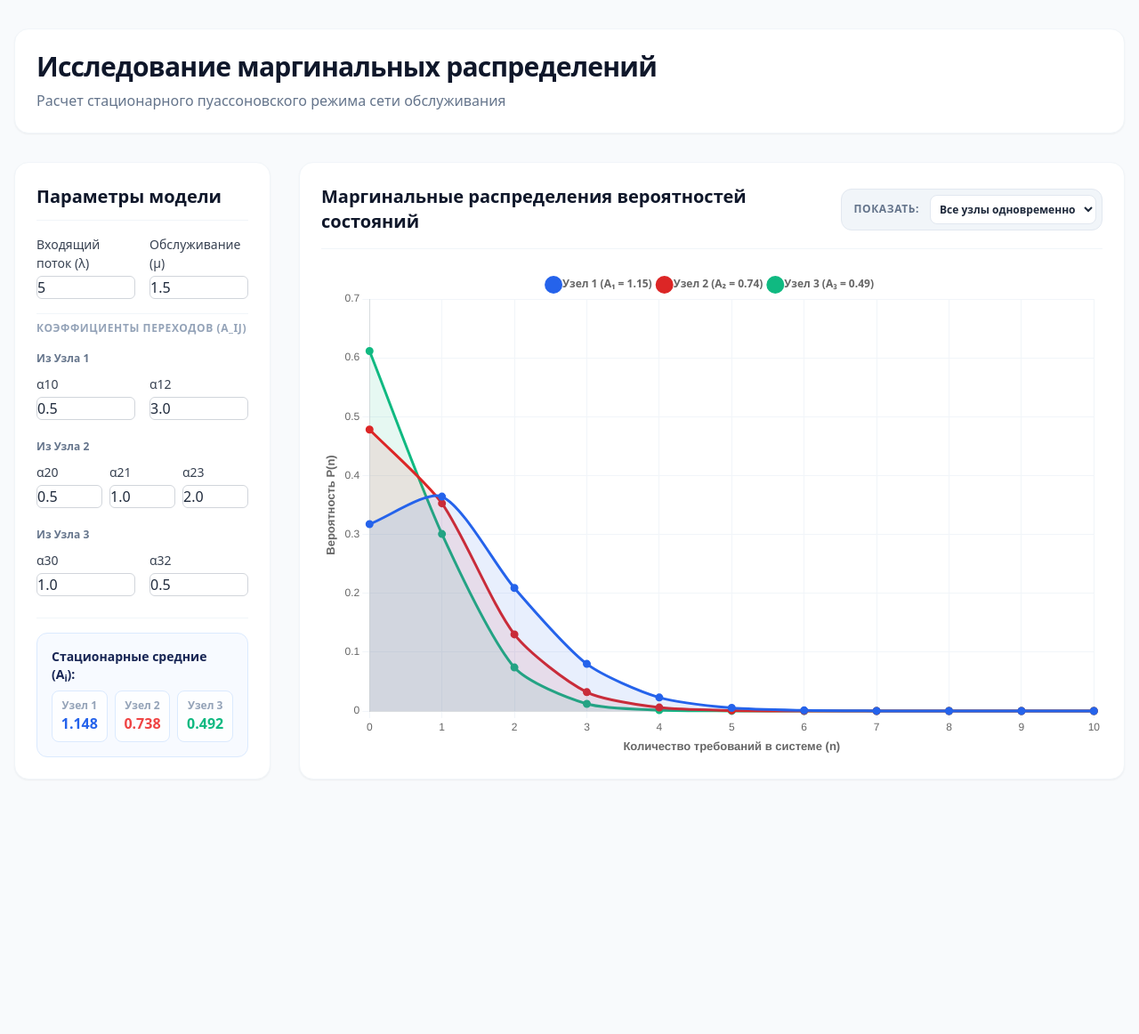
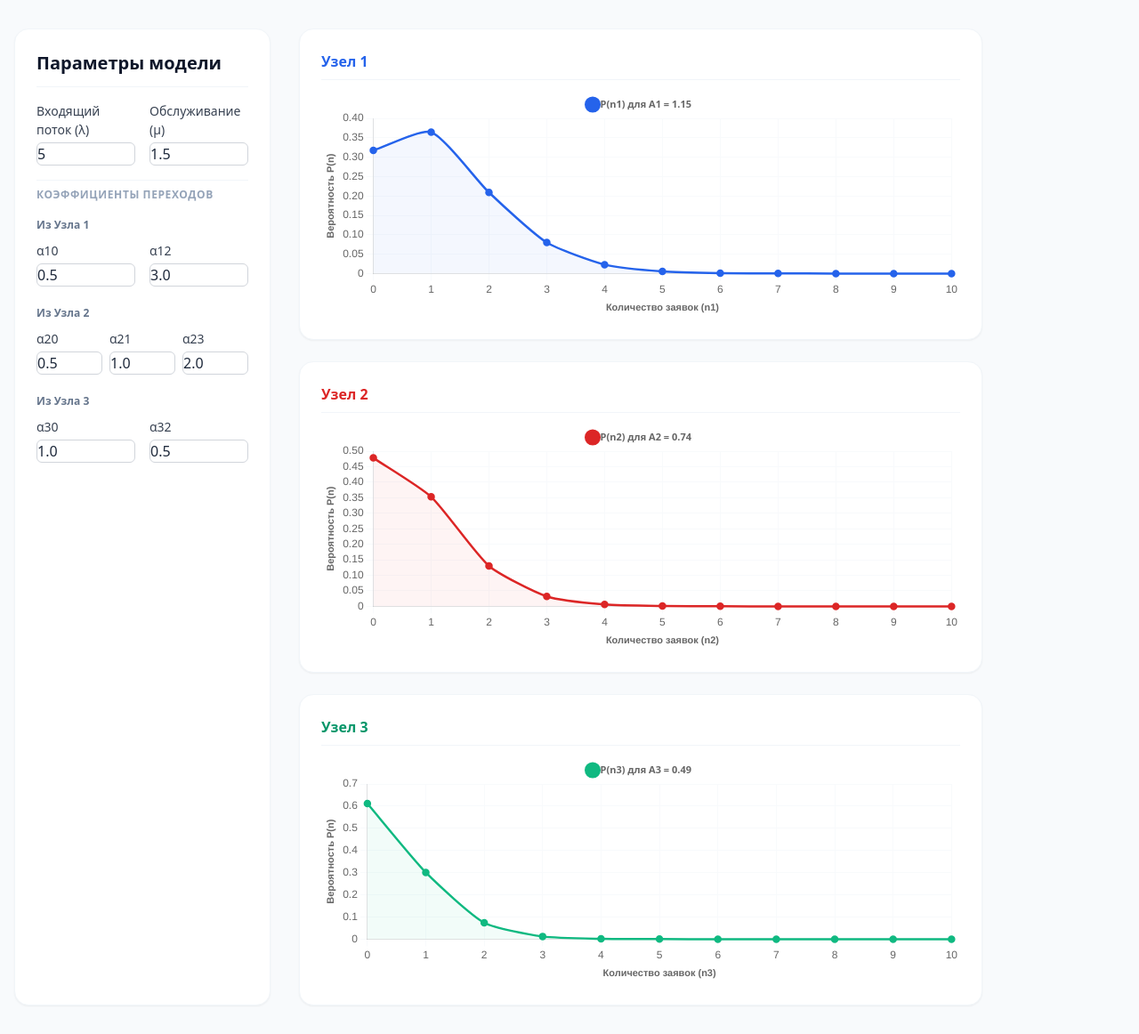
Before and after one commit to UWU-Sharky/Curse_work, a Flask app: page / in a window 1280 px wide. Shown: the whole page at 89% size. Before the commit the page ends 851 px from the top, so only its background shows below. Run offline with Flask 3, Linux system fonts and the light colour scheme; some libraries are stand-ins or nearby versions.

Commit message:
Изменение графика на 3

```diff
--- a/app.py
+++ b/app.py
@@ -54,9 +54,16 @@ def calculate():
     except Exception as e:
         return jsonify({"error": f"Внутренняя ошибка сервера: {str(e)}"}), 400
 
-    max_A = max(A)
-    max_n = max(int(max_A * 6), 10)# Увеличиваем диапазон для отображения распределения
+    percentile_limit = 0.999
 
+    # 2. Находим минимальное n для каждого узла, при котором CDF >= 0.999
+    n_limits = [int(poisson.ppf(percentile_limit, mean_val)) for mean_val in A]
+
+    # 3. Берем максимум среди трех узлов, чтобы у графиков была синхронная и красивая ось X.
+    # Задаем также минимальный порог (например, 10), чтобы при околонулевой нагрузке график не сжимался до 1-2 точек.
+    max_n = max(max(n_limits), 10)
+
+    # 4. Формируем массив целых чисел для оси X
     n_values = np.arange(0, max_n + 1)
 
     p1 = poisson.pmf(n_values, A[0]).tolist()
--- a/static/script.js
+++ b/static/script.js
@@ -1,65 +1,14 @@
 /**
- * Клиентский скрипт: СТРОГО ОТРИСОВКА И УПРАВЛЕНИЕ ОТОБРАЖЕНИЕМ.
+ * Клиентский скрипт: СТРОГО ОТРИСОВКА ТРЕХ ОТДЕЛЬНЫХ ГРАФИКОВ.
  * Вся математическая и вероятностная логика вычислений полностью изолирована в app.py.
  */
 
-let distributionChart = null;
+// Переменные для хранения трех отдельных экземпляров Chart.js
+let chart1 = null;
+let chart2 = null;
+let chart3 = null;
+
 let debounceTimer = null;
-
-// Кэш для хранения результатов последнего успешного ответа от Flask
-let cachedResult = null;
-
-// Конфигурация цветов для нормального (активного) и полупрозрачного состояния
-const chartColors = {
-    node1: {
-        active: {
-            border: '#2563eb', // Насыщенный синий
-            bg: 'rgba(37, 99, 235, 0.1)',
-            pointBg: '#2563eb',
-            pointBorder: '#2563eb',
-            width: 3
-        },
-        faded: {
-            border: 'rgba(37, 99, 235, 0.15)', // Полупрозрачный синий
-            bg: 'rgba(37, 99, 235, 0.01)',
-            pointBg: 'rgba(37, 99, 235, 0.15)',
-            pointBorder: 'rgba(37, 99, 235, 0.15)',
-            width: 1.5
-        }
-    },
-    node2: {
-        active: {
-            border: '#dc2626', // Насыщенный красный
-            bg: 'rgba(220, 38, 38, 0.1)',
-            pointBg: '#dc2626',
-            pointBorder: '#dc2626',
-            width: 3
-        },
-        faded: {
-                border: 'rgba(220, 38, 38, 0.15)', // Полупрозрачный красный
-                bg: 'rgba(220, 38, 38, 0.01)',
-                pointBg: 'rgba(220, 38, 38, 0.15)',
-                pointBorder: 'rgba(220, 38, 38, 0.15)',
-                width: 1.5
-        }
-    },
-    node3: {
-        active: {
-            border: '#10b981', // Насыщенный зеленый
-            bg: 'rgba(16, 185, 129, 0.1)',
-            pointBg: '#10b981',
-            pointBorder: '#10b981',
-            width: 3
-        },
-        faded: {
-            border: 'rgba(16, 185, 129, 0.15)', // Полупрозрачный зеленый
-            bg: 'rgba(16, 185, 129, 0.01)',
-            pointBg: 'rgba(16, 185, 129, 0.15)',
-            pointBorder: 'rgba(16, 185, 129, 0.15)',
-            width: 1.5
-        }
-    }
-};
 
 /**
  * Извлекает числовые значения из полей HTML-формы ввода параметров.
@@ -93,7 +42,7 @@ async function sendRequestToFlask() {
         const result = await response.json();
 
         if (!response.ok) {
-            // Если сервер вернул ошибку стабильности системы
+            // Отрисовка сообщения об ошибке валидации со стороны сервера Flask
             if (resultsContainer) {
                 resultsContainer.className = "p-4 bg-rose-50 border border-rose-100 rounded-xl space-y-2 text-sm text-rose-900";
                 resultsContainer.innerHTML = `
@@ -103,9 +52,6 @@ async function sendRequestToFlask() {
             }
             return;
         }
-
-        // Сохраняем успешный ответ в кэш для быстрой фильтрации на клиенте
-        cachedResult = result;
 
         // Восстанавливаем стандартный дизайн карточки результатов
         if (resultsContainer) {
@@ -131,8 +77,8 @@ async function sendRequestToFlask() {
             `;
         }
 
-        // Отрисовываем график с применением текущего выбранного фильтра
-        applyDisplayFilterAndDraw();
+        // Отрисовываем три отдельных графика с динамическими осями и метками
+        drawCharts(result.labels, result.p1, result.p2, result.p3, result.A);
 
     } catch (error) {
         if (resultsContainer) {
@@ -146,168 +92,123 @@ async function sendRequestToFlask() {
 }
 
 /**
- * Управляет стилями прозрачности и толщины линий графиков в зависимости от значения селектора.
- * Все изменения стилей применяются мгновенно без обращений к бэкенду.
+ * Инициализирует или плавно обновляет три независимых объекта Chart.js.
+ * Принимает готовые массивы координат и динамические метки оси X напрямую от Python.
  */
-function applyDisplayFilterAndDraw() {
-    if (!cachedResult) return;
+function drawCharts(labels, p1, p2, p3, A) {
 
-    const filterElement = document.getElementById('graphFilter');
-    const filterValue = filterElement ? filterElement.value : 'all';
-    const { labels, p1, p2, p3, A } = cachedResult;
-
-    // Сначала отрисовываем/обновляем холст новыми значениями
-    drawChart(labels, p1, p2, p3, A);
-
-    if (distributionChart) {
-        // Определяем, какие узлы должны оставаться яркими (активными)
-        const node1Active = (filterValue === 'all' || filterValue === 'node1');
-        const node2Active = (filterValue === 'all' || filterValue === 'node2');
-        const node3Active = (filterValue === 'all' || filterValue === 'node3');
-
-        // Применяем цветовую конфигурацию в зависимости от состояния фокуса
-        const style1 = node1Active ? chartColors.node1.active : chartColors.node1.faded;
-        const style2 = node2Active ? chartColors.node2.active : chartColors.node2.faded;
-        const style3 = node3Active ? chartColors.node3.active : chartColors.node3.faded;
-
-        let order1 = 1;
-        let order2 = 1;
-        let order3 = 1;
-
-        if (filterValue === 'node1') {
-            order1 = 0; // На самый передний план
-            order2 = 1;
-            order3 = 2;
-        } else if (filterValue === 'node2') {
-            order1 = 1;
-            order2 = 0; // На самый передний план
-            order3 = 2;
-        } else if (filterValue === 'node3') {
-            order1 = 1;
-            order2 = 2;
-            order3 = 0; // На самый передний план
+    // --- ГРАФИК 1: УЗЕЛ 1 (Синий) ---
+    if (chart1) {
+        chart1.data.labels = labels;
+        chart1.data.datasets[0].data = p1;
+        chart1.data.datasets[0].label = `P(n1) для A1 = ${A[0].toFixed(2)}`;
+        chart1.update('none'); // Обновление без дерганой анимации при вводе
+    } else {
+        const ctx1 = document.getElementById('chartNode1').getContext('2d');
+        chart1 = new Chart(ctx1, {
+            type: 'line',
+            data: {
+                labels: labels,
+                datasets: [{
+                    label: `P(n1) для A1 = ${A[0].toFixed(2)}`,
+                    data: p1,
+                    borderColor: '#2563eb',
+                    backgroundColor: 'rgba(37, 99, 235, 0.05)',
+                    borderWidth: 2.5,
+                    pointBackgroundColor: '#2563eb',
+                    pointHoverRadius: 5,
+                    tension: 0.2,
+                    fill: true
+                }]
+            },
+            options: getChartOptions('Количество заявок (n1)')
+        });
     }
 
-        // Обновляем Dataset 0 (Узел 1)
-        distributionChart.data.datasets[0].borderColor = style1.border;
-        distributionChart.data.datasets[0].backgroundColor = style1.bg;
-        distributionChart.data.datasets[0].borderWidth = style1.width;
-        distributionChart.data.datasets[0].pointBackgroundColor = style1.pointBg;
-        distributionChart.data.datasets[0].pointBorderColor = style1.pointBorder;
-        distributionChart.data.datasets[0].pointHoverBackgroundColor = style1.pointBg;
-        distributionChart.data.datasets[0].pointHoverBorderColor = style1.pointBorder;
-        distributionChart.data.datasets[0].order = order1;
+    // --- ГРАФИК 2: УЗЕЛ 2 (Красный) ---
+    if (chart2) {
+        chart2.data.labels = labels;
+        chart2.data.datasets[0].data = p2;
+        chart2.data.datasets[0].label = `P(n2) для A2 = ${A[1].toFixed(2)}`;
+        chart2.update('none');
+    } else {
+        const ctx2 = document.getElementById('chartNode2').getContext('2d');
+        chart2 = new Chart(ctx2, {
+            type: 'line',
+            data: {
+                labels: labels,
+                datasets: [{
+                    label: `P(n2) для A2 = ${A[1].toFixed(2)}`,
+                    data: p2,
+                    borderColor: '#dc2626',
+                    backgroundColor: 'rgba(220, 38, 38, 0.05)',
+                    borderWidth: 2.5,
+                    pointBackgroundColor: '#dc2626',
+                    pointHoverRadius: 5,
+                    tension: 0.2,
+                    fill: true
+                }]
+            },
+            options: getChartOptions('Количество заявок (n2)')
+        });
+    }
 
-        // Обновляем Dataset 1 (Узел 2)
-        distributionChart.data.datasets[1].borderColor = style2.border;
-        distributionChart.data.datasets[1].backgroundColor = style2.bg;
-        distributionChart.data.datasets[1].borderWidth = style2.width;
-        distributionChart.data.datasets[1].pointBackgroundColor = style2.pointBg;
-        distributionChart.data.datasets[1].pointBorderColor = style2.pointBorder;
-        distributionChart.data.datasets[1].pointHoverBackgroundColor = style2.pointBg;
-        distributionChart.data.datasets[1].pointHoverBorderColor = style2.pointBorder;
-        distributionChart.data.datasets[1].order = order2;
-
-        // Обновляем Dataset 2 (Узел 3)
-        distributionChart.data.datasets[2].borderColor = style3.border;
-        distributionChart.data.datasets[2].backgroundColor = style3.bg;
-        distributionChart.data.datasets[2].borderWidth = style3.width;
-        distributionChart.data.datasets[2].pointBackgroundColor = style3.pointBg;
-        distributionChart.data.datasets[2].pointBorderColor = style3.pointBorder;
-        distributionChart.data.datasets[2].pointHoverBackgroundColor = style3.pointBg;
-        distributionChart.data.datasets[2].pointHoverBorderColor = style3.pointBorder;
-        distributionChart.data.datasets[2].order = order3;
-
-        // Мягко обновляем график
-        distributionChart.update('none');
+    // --- ГРАФИК 3: УЗЕЛ 3 (Зеленый) ---
+    if (chart3) {
+        chart3.data.labels = labels;
+        chart3.data.datasets[0].data = p3;
+        chart3.data.datasets[0].label = `P(n3) для A3 = ${A[2].toFixed(2)}`;
+        chart3.update('none');
+    } else {
+        const ctx3 = document.getElementById('chartNode3').getContext('2d');
+        chart3 = new Chart(ctx3, {
+            type: 'line',
+            data: {
+                labels: labels,
+                datasets: [{
+                    label: `P(n3) для A3 = ${A[2].toFixed(2)}`,
+                    data: p3,
+                    borderColor: '#10b981',
+                    backgroundColor: 'rgba(16, 185, 129, 0.05)',
+                    borderWidth: 2.5,
+                    pointBackgroundColor: '#10b981',
+                    pointHoverRadius: 5,
+                    tension: 0.2,
+                    fill: true
+                }]
+            },
+            options: getChartOptions('Количество заявок (n3)')
+        });
     }
 }
 
 /**
- * Инициализирует или обновляет объект Chart.js на основе готовых данных.
+ * Возвращает стандартизированную конфигурацию опций для каждого графика.
+ * @param {string} xTitle - Название оси X
  */
-function drawChart(labels, p1, p2, p3, A) {
-    if (distributionChart) {
-        // Если холст уже инициализирован, заменяем массивы точек
-        distributionChart.data.labels = labels;
-
-        distributionChart.data.datasets[0].data = p1;
-        distributionChart.data.datasets[0].label = `Узел 1 (A₁ = ${A[0].toFixed(2)})`;
-
-        distributionChart.data.datasets[1].data = p2;
-        distributionChart.data.datasets[1].label = `Узел 2 (A₂ = ${A[1].toFixed(2)})`;
-
-        distributionChart.data.datasets[2].data = p3;
-        distributionChart.data.datasets[2].label = `Узел 3 (A₃ = ${A[2].toFixed(2)})`;
-    } else {
-        // Инициализация Chart.js при первой загрузке приложения
-        const ctx = document.getElementById('distributionChart').getContext('2d');
-        distributionChart = new Chart(ctx, {
-            type: 'line',
-            data: {
-                labels: labels,
-                datasets: [
-                    {
-                        label: `Узел 1 (A₁ = ${A[0].toFixed(2)})`,
-                        data: p1,
-                        borderColor: chartColors.node1.active.border,
-                        backgroundColor: chartColors.node1.active.bg,
-                        borderWidth: chartColors.node1.active.width,
-                        pointBackgroundColor: chartColors.node1.active.border,
-                        pointHoverRadius: 6,
-                        tension: 0.25,
-                        fill: true
-                    },
-                    {
-                        label: `Узел 2 (A₂ = ${A[1].toFixed(2)})`,
-                        data: p2,
-                        borderColor: chartColors.node2.active.border,
-                        backgroundColor: chartColors.node2.active.bg,
-                        borderWidth: chartColors.node2.active.width,
-                        pointBackgroundColor: chartColors.node2.active.border,
-                        pointHoverRadius: 6,
-                        tension: 0.25,
-                        fill: true
-                    },
-                    {
-                        label: `Узел 3 (A₃ = ${A[2].toFixed(2)})`,
-                        data: p3,
-                        borderColor: chartColors.node3.active.border,
-                        backgroundColor: chartColors.node3.active.bg,
-                        borderWidth: chartColors.node3.active.width,
-                        pointBackgroundColor: chartColors.node3.active.border,
-                        pointHoverRadius: 6,
-                        tension: 0.25,
-                        fill: true
-                    }
-                ]
-            },
-            options: {
+function getChartOptions(xTitle) {
+    return {
         responsive: true,
         maintainAspectRatio: false,
-                interaction: {
-                    mode: 'index',
-                    intersect: false,
-                },
         plugins: {
             legend: {
                 position: 'top',
                 labels: {
                     font: {
-                                size: 12,
+                        size: 11,
                         weight: '600',
                         family: 'ui-sans-serif, system-ui, sans-serif'
                     },
                     usePointStyle: true,
-                            boxWidth: 8
+                    boxWidth: 6
                 }
             },
             tooltip: {
-                        padding: 12,
-                        cornerRadius: 8,
+                padding: 10,
+                cornerRadius: 6,
                 callbacks: {
                     label: function(context) {
-                                return ` ${context.dataset.label.split(' ')[0]} ${context.dataset.label.split(' ')[1]}: P(${context.label}) = ${context.raw.toFixed(4)}`;
+                        return ` Вероятность P(n) = ${context.raw.toFixed(4)}`;
                     }
                 }
             }
@@ -315,36 +216,34 @@ function drawChart(labels, p1, p2, p3, A) {
         scales: {
             y: {
                 beginAtZero: true,
-                        grid: { color: '#f1f5f9' },
+                grid: { color: '#f8fafc' },
                 title: {
                     display: true,
                     text: 'Вероятность P(n)',
-                            font: { size: 13, weight: '600' }
+                    font: { size: 11, weight: '600' }
                 }
             },
             x: {
-                        grid: { color: '#f1f5f9' },
+                grid: { color: '#f8fafc' },
                 title: {
                     display: true,
-                            text: 'Количество требований в системе (n)',
-                            font: { size: 13, weight: '600' }
+                    text: xTitle,
+                    font: { size: 11, weight: '600' }
                 }
             }
         }
-            }
-        });
-    }
+    };
 }
 
 /**
- * Исключает лавинообразные запросы к Flask при наборе текста (debounce)
+ * Исключает лавинообразные запросы к Flask при наборе текста (debounce-эффект)
  */
 function onFormChange() {
     clearTimeout(debounceTimer);
     debounceTimer = setTimeout(sendRequestToFlask, 150);
 }
 
-// Регистрация обработчиков событий формы и фильтрации
+// Регистрация обработчиков событий формы
 document.addEventListener('DOMContentLoaded', () => {
     // Вешаем слушатели на инпуты для авторасчета
     const inputs = document.querySelectorAll('#parametersForm input');
@@ -352,12 +251,6 @@ document.addEventListener('DOMContentLoaded', () => {
         input.addEventListener('input', onFormChange);
     });
 
-    // Обработчик выпадающего списка выбора фокуса графика
-    const filterSelect = document.getElementById('graphFilter');
-    if (filterSelect) {
-        filterSelect.addEventListener('change', applyDisplayFilterAndDraw);
-    }
-
-    // Делаем первичный расчет
+    // Выполняем первичный расчет при первой загрузке страницы
     sendRequestToFlask();
 });
--- a/templates/index.html
+++ b/templates/index.html
@@ -14,13 +14,6 @@
 <body class="bg-slate-50 min-h-screen text-slate-800">
     <div class="max-w-7xl mx-auto px-4 py-8">
 
-        <!-- Шапка -->
-        <header class="mb-8 bg-white p-6 rounded-2xl shadow-sm border border-slate-100">
-            <h1 class="text-3xl font-extrabold text-slate-900 tracking-tight">Исследование маргинальных распределений</h1>
-            <p class="text-slate-500 mt-2">Расчет стационарного пуассоновского режима сети обслуживания</p>
-        </header>
-
-        <!-- Рабочая зона -->
         <div class="grid grid-cols-1 lg:grid-cols-4 gap-8">
 
             <!-- Левая панель: Ввод параметров -->
@@ -41,7 +34,7 @@
                         </div>
 
                         <div class="pt-2 border-t border-slate-100">
-                            <h3 class="text-xs font-semibold text-slate-400 uppercase tracking-wider mb-3">Коэффициенты переходов (α_ij)</h3>
+                            <h3 class="text-xs font-semibold text-slate-400 uppercase tracking-wider mb-3">Коэффициенты переходов</h3>
 
                             <!-- Узел 1 -->
                             <div class="space-y-2 mb-4">
@@ -95,37 +88,48 @@
                     </form>
                 </div>
 
-                <!-- Блок вывода стационарных средних -->
-                <div class="mt-6 pt-4 border-t border-slate-100">
-                    <div id="resultsCard" class="p-4 bg-blue-50/50 border border-blue-100 rounded-xl space-y-2 text-sm text-blue-900">
-                        <p class="font-bold text-blue-950">Стационарные средние (A_i):</p>
-                        <div class="h-16 flex items-center justify-center">
-                            <span class="text-xs text-slate-400">Ожидание загрузки данных...</span>
-                        </div>
-                    </div>
-                </div>
             </div>
 
             <!-- Правая панель: График и управление отображением -->
-            <div class="lg:col-span-3 bg-white p-6 rounded-2xl shadow-sm border border-slate-100 flex flex-col">
-                <div class="flex flex-col sm:flex-row sm:items-center sm:justify-between pb-4 border-b border-slate-100 mb-6 gap-4">
-                    <h2 class="text-xl font-bold text-slate-900">Маргинальные распределения вероятностей состояний</h2>
+           <div class="lg:col-span-3 space-y-6">
+                <div class="flex flex-col gap-6 max-w-3xl w-full">
 
-                    <!-- Выбор режима отображения графиков -->
-                    <div class="flex items-center gap-3 bg-slate-100 p-1.5 rounded-xl border border-slate-200">
-                        <span class="text-xs font-bold text-slate-500 uppercase tracking-wider pl-2">Показать:</span>
-                        <select id="graphFilter" class="bg-white border border-slate-200 text-slate-800 text-xs font-bold rounded-lg p-1.5 focus:outline-none focus:ring-2 focus:ring-blue-500 cursor-pointer">
-                            <option value="all">Все узлы одновременно</option>
-                            <option value="node1">Только Узел 1</option>
-                            <option value="node2">Только Узел 2</option>
-                            <option value="node3">Только Узел 3</option>
-                        </select>
+                    <!-- График Узла 1 -->
+                    <div class="bg-white p-6 rounded-2xl shadow-sm border border-slate-100 flex flex-col h-[350px]">
+                        <div class="border-b border-slate-100 pb-2 mb-3 flex justify-between items-center">
+                            <div>
+                                <h2 class="text-base font-bold text-blue-600">Узел 1</h2>
+                            </div>
+                        </div>
+                        <div class="relative flex-grow w-full">
+                            <canvas id="chartNode1"></canvas>
+                        </div>
                     </div>
-                </div>
 
-                <!-- Контейнер для графика -->
-                <div class="relative flex-grow min-h-[400px] lg:min-h-[500px] w-full">
-                    <canvas id="distributionChart"></canvas>
+                    <!-- График Узла 2 -->
+                    <div class="bg-white p-6 rounded-2xl shadow-sm border border-slate-100 flex flex-col h-[350px]">
+                        <div class="border-b border-slate-100 pb-2 mb-3 flex justify-between items-center">
+                            <div>
+                                <h2 class="text-base font-bold text-red-600">Узел 2</h2>
+                            </div>
+                        </div>
+                        <div class="relative flex-grow w-full">
+                            <canvas id="chartNode2"></canvas>
+                        </div>
+                    </div>
+
+                    <!-- График Узла 3 -->
+                    <div class="bg-white p-6 rounded-2xl shadow-sm border border-slate-100 flex flex-col h-[350px]">
+                        <div class="border-b border-slate-100 pb-2 mb-3 flex justify-between items-center">
+                            <div>
+                                <h2 class="text-base font-bold text-emerald-600">Узел 3</h2>
+                            </div>
+                        </div>
+                        <div class="relative flex-grow w-full">
+                            <canvas id="chartNode3"></canvas>
+                        </div>
+                    </div>
+
                 </div>
             </div>
 
```
Lines whose indentation alone changed are shown as unchanged.
